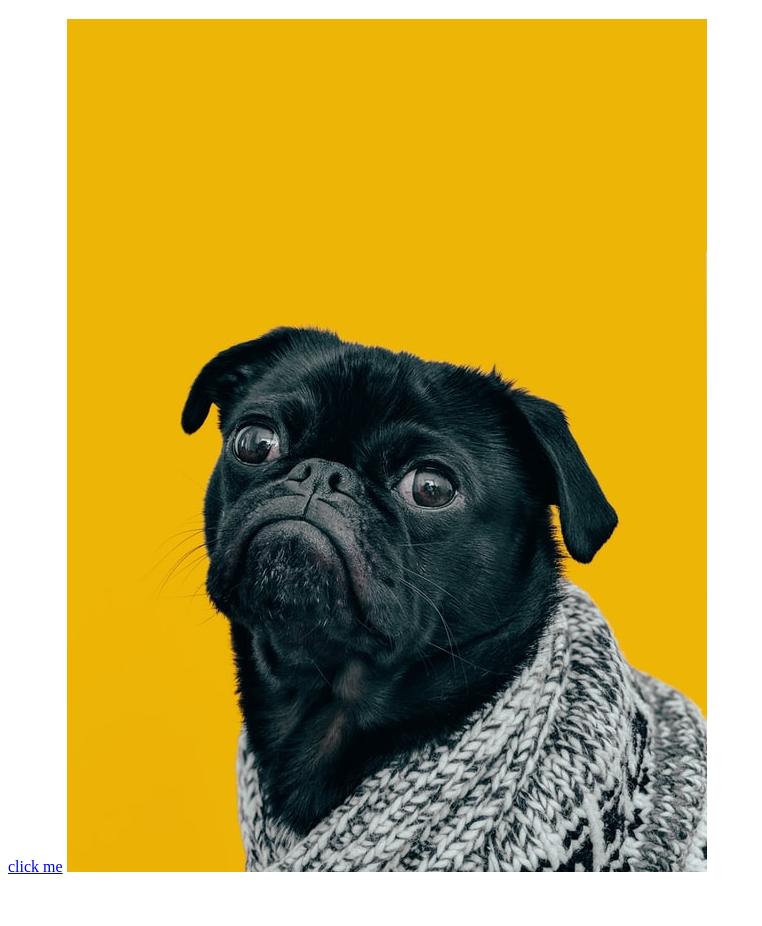
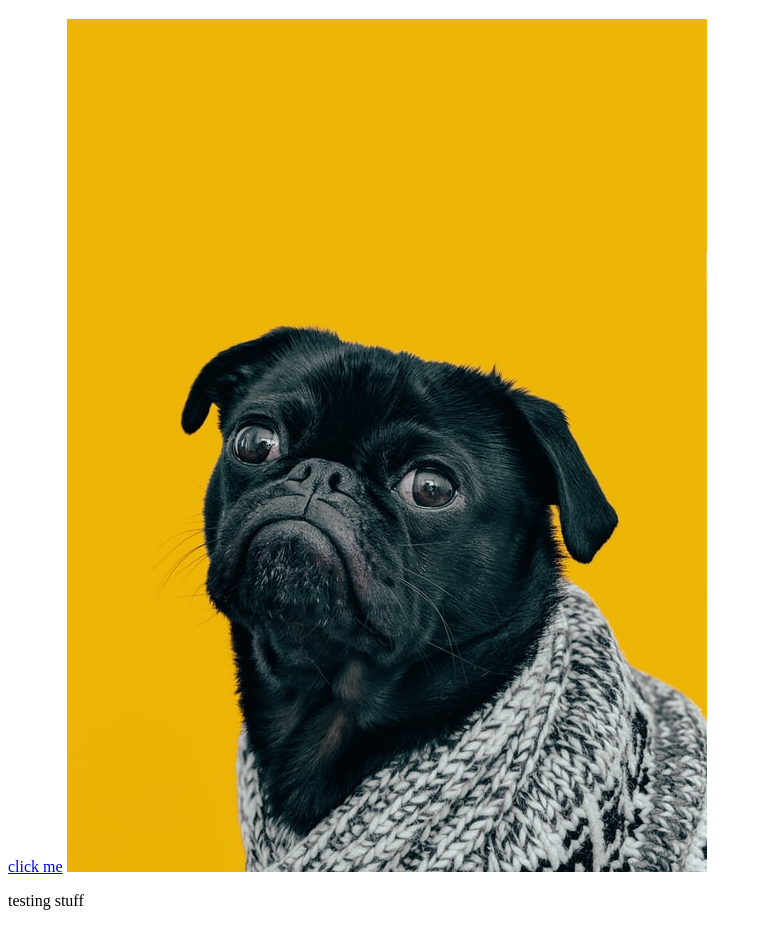
Before and after one commit to gaetansbaffi/git_test, a plain HTML site: page linksandimages/index.html in a window 1280 px wide. Shown: the part 61-987 px from the top of the page, without its empty margins (0-762 px from the left). Before the commit the page ends 945 px from the top, so only its background shows below. Drawn offline with Linux system fonts and the light colour scheme.

Commit message:
Add paragraph to index.html
check if everything is ok

```diff
--- a/linksandimages/index.html
+++ b/linksandimages/index.html
@@ -10,5 +10,6 @@
     <h1>Homepage</h1>
     <a href="./pages/about.html">click me</a>
     <img src="./images/dog.jpg" alt="a dog">
+    <p>testing stuff</p>
 </body>
 </html>
```
